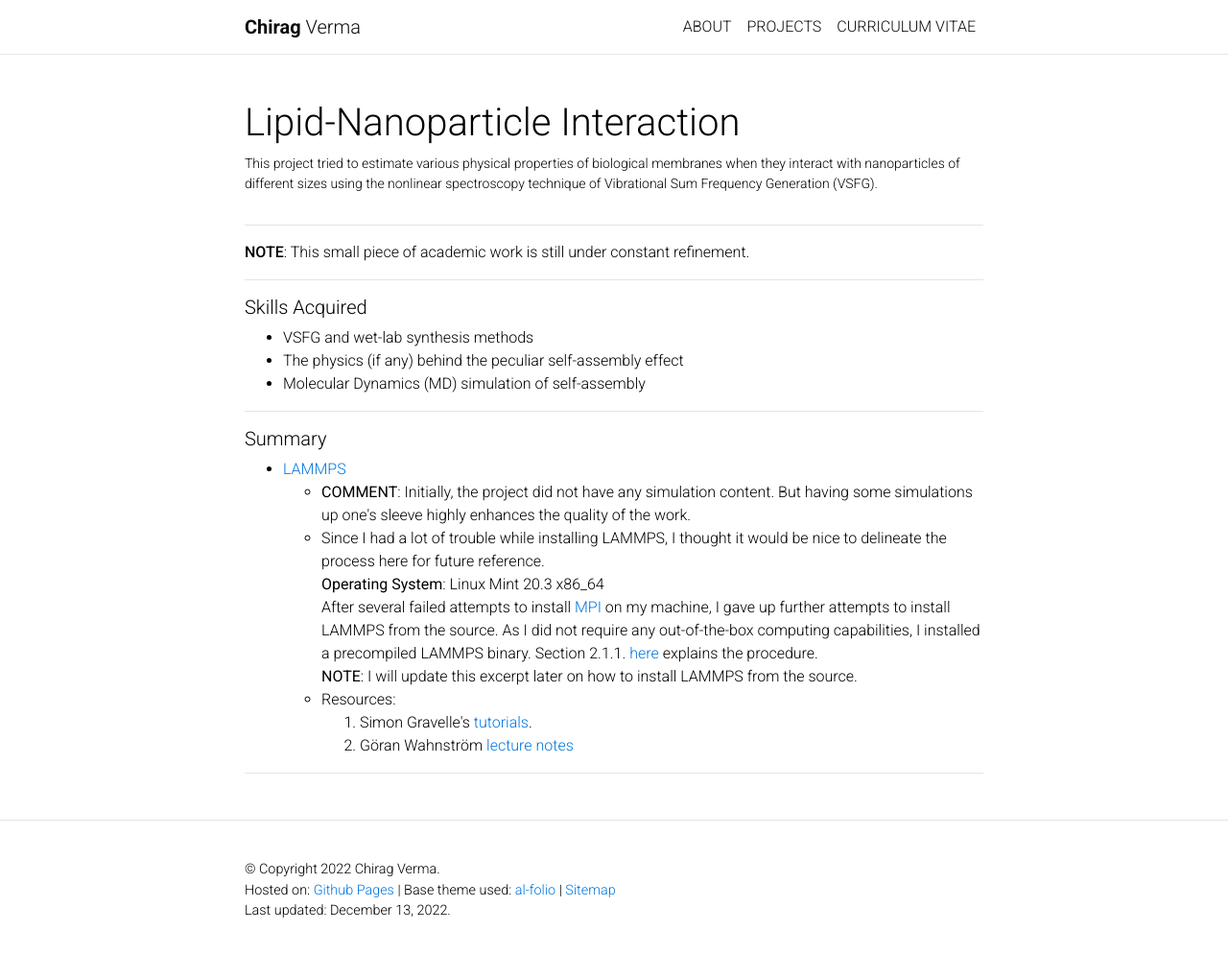
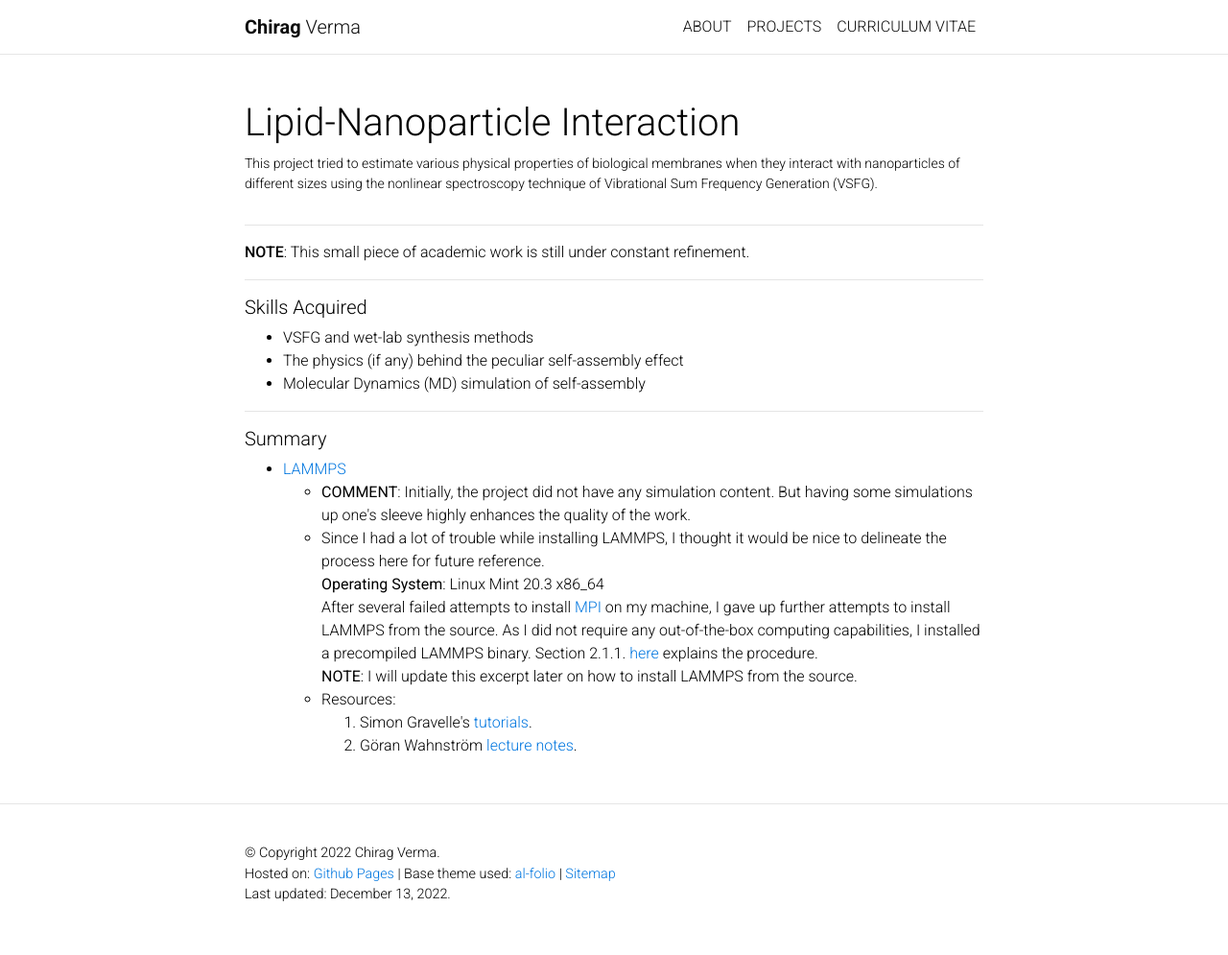
Before and after one commit to vchirag/vchirag.github.io, a Jekyll site: the page built from _projects/2_project.md, in a window 1280 px wide and 1000 px high. Shown: the top 995 px of the window at 96% size. Built offline with Jekyll 4.4.1, drawn with Linux system fonts in a browser that asks for light colours; comment, search, counter and statistics services are not loaded; a style sheet for code colours, icons or effects is not loaded.

Commit message:
cv update

```diff
--- a/_projects/2_project.md
+++ b/_projects/2_project.md
@@ -36,12 +36,9 @@ importance: 2
             <li>Resources:
                 <ol>
                     <li> Simon Gravelle's <a href = "https://lammpstutorials.github.io/" title = "LAMMPS_tuts">tutorials</a>.</li>
-                    <li>Göran Wahnström <a href = "http://fy.chalmers.se/~tfsgw/CompPhys/lectures/MD_LectureNotes_181111.pdf" title = "md_ln"> lecture notes</a></li>
+                    <li>Göran Wahnström <a href = "http://fy.chalmers.se/~tfsgw/CompPhys/lectures/MD_LectureNotes_181111.pdf" title = "md_ln"> lecture notes</a>.</li>
                 </ol>
             </li>
         </ul>
     </li>
 </ul>
-
-
-<hr>
```
Also changed, not shown: _pages/cv.md (+1 -1 lines).
